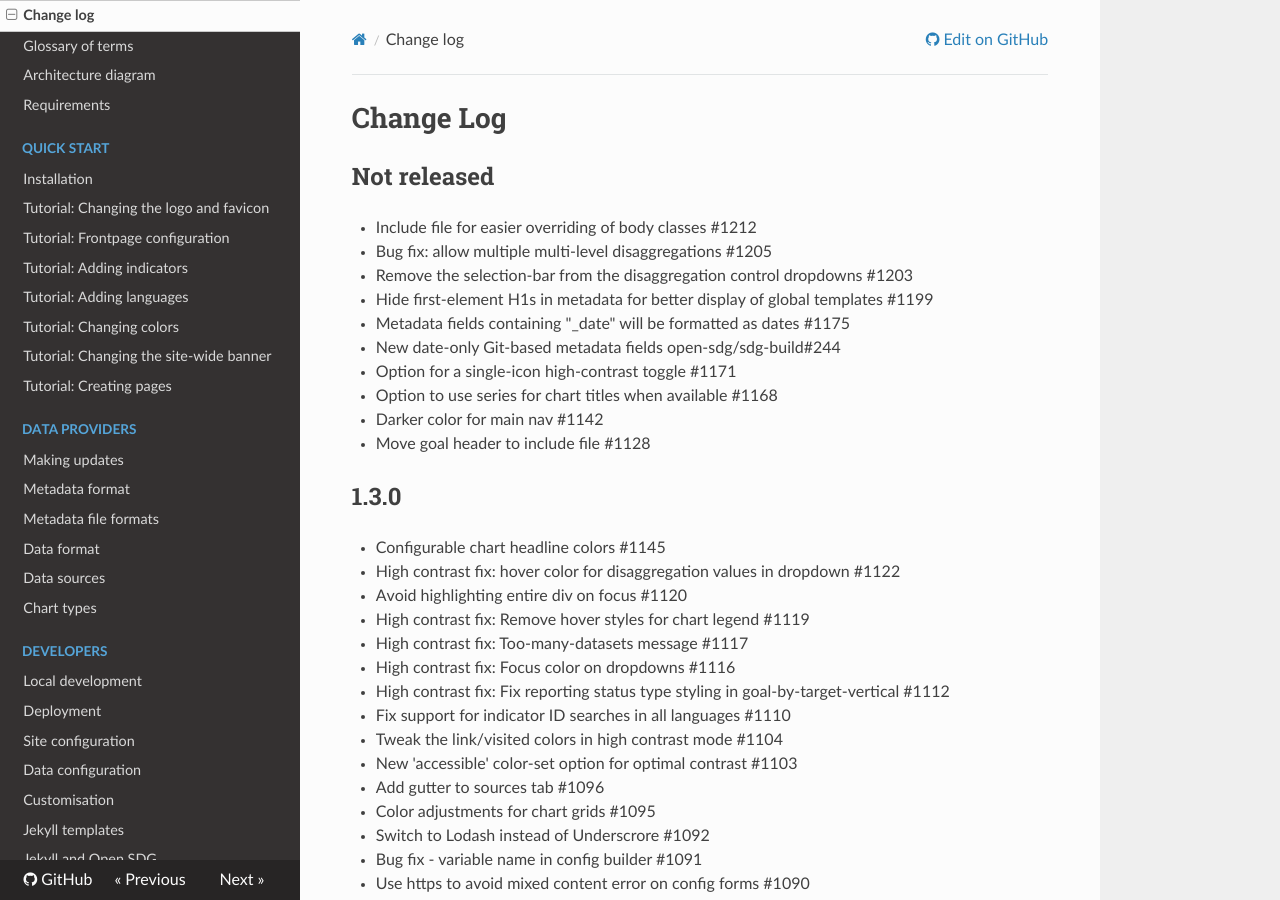
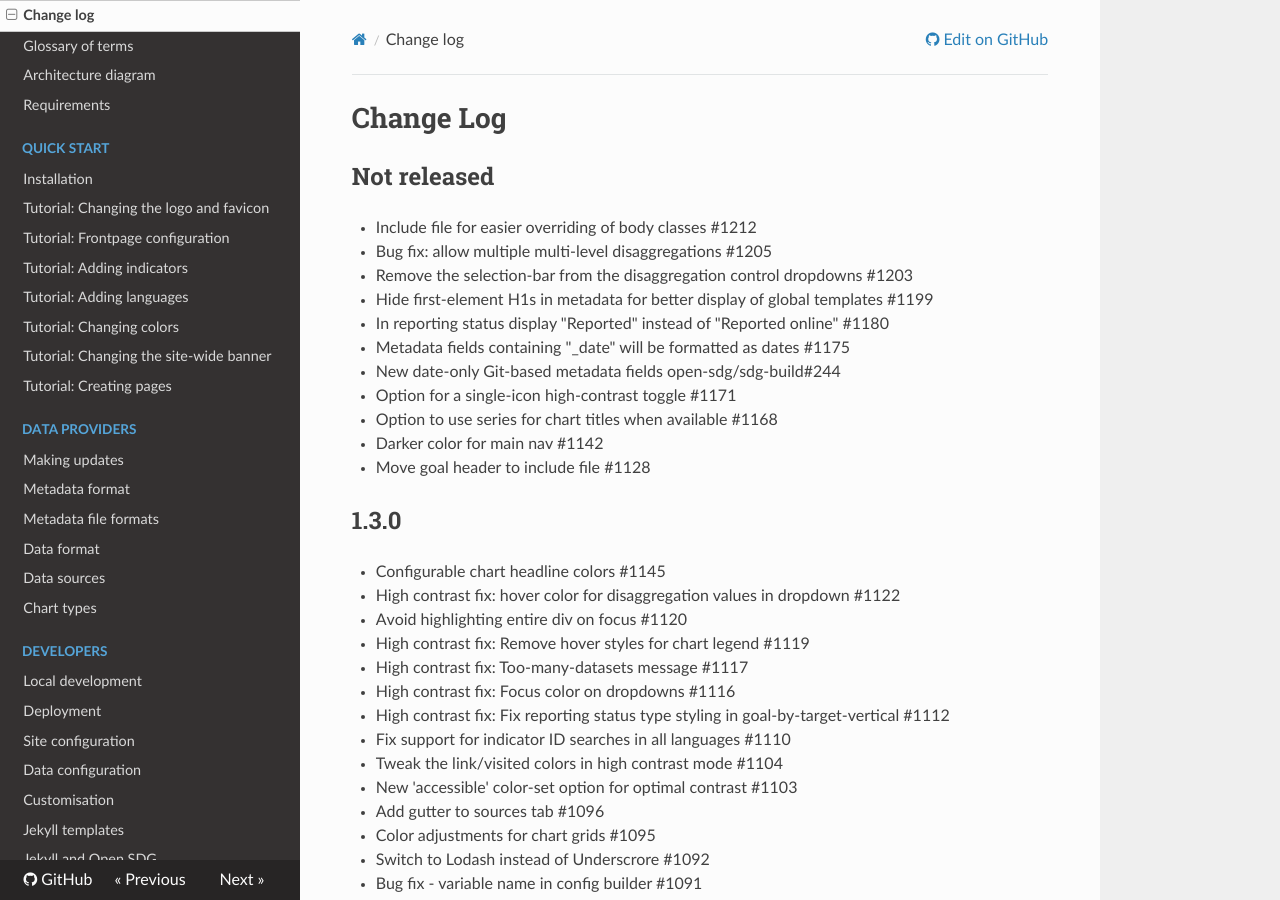
Before and after one commit to open-sdg/open-sdg, an MkDocs documentation site: the page built from docs/changelog.md, in a window 1280 px wide and 900 px high. Built offline with MkDocs 1.6.1, drawn with Linux system fonts in a browser that asks for light colours; nearby versions of some CDN libraries; old or Windows-style settings are respelled for this version of MkDocs.

Commit message:
Changelog

```diff
--- a/docs/changelog.md
+++ b/docs/changelog.md
@@ -6,6 +6,7 @@
 * Bug fix: allow multiple multi-level disaggregations #1205
 * Remove the selection-bar from the disaggregation control dropdowns #1203
 * Hide first-element H1s in metadata for better display of global templates #1199
+* In reporting status display "Reported" instead of "Reported online" #1180
 * Metadata fields containing "_date" will be formatted as dates #1175
 * New date-only Git-based metadata fields open-sdg/sdg-build#244
 * Option for a single-icon high-contrast toggle #1171
```
